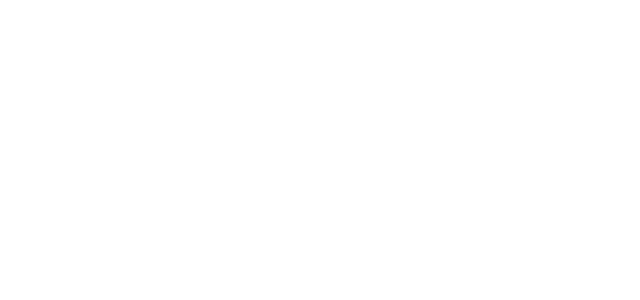
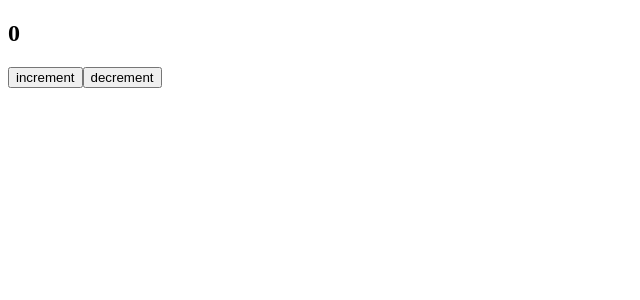
Before and after one commit to Maks-Nata/react_lessons, a React (Vite) app: page / in a window 1280 px wide. Shown: the top 300 px of the page, without its empty margins (0-640 px from the left). Built offline with nearby package versions, Linux system fonts and the light colour scheme.

Commit message:
useState

```diff
--- a/src/App.tsx
+++ b/src/App.tsx
@@ -1,11 +1,16 @@
-import './App.css'
-
-function App() {
+import {useState} from "react";
 
 
+const App = () => {
+    const[counter,setCounter]=useState<number>(0);
+
   return (
-    <> </>
-  )
-}
+      <div>
+<h2>{counter}</h2>
+          <button onClick={()=>{setCounter(prevState=>{return ++prevState})}}>increment</button>
+          <button onClick={()=>{setCounter(prevState=>{return --prevState})}}>decrement</button>
+      </div>
+  );
+};
 
-export default App
+export default App;
```
